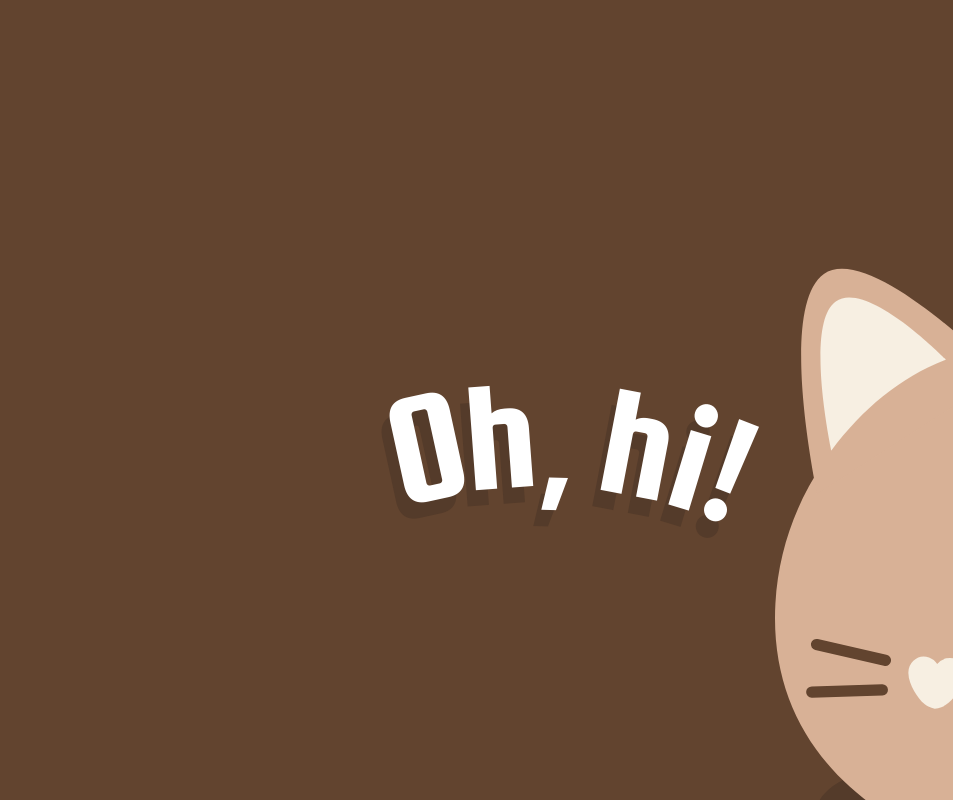
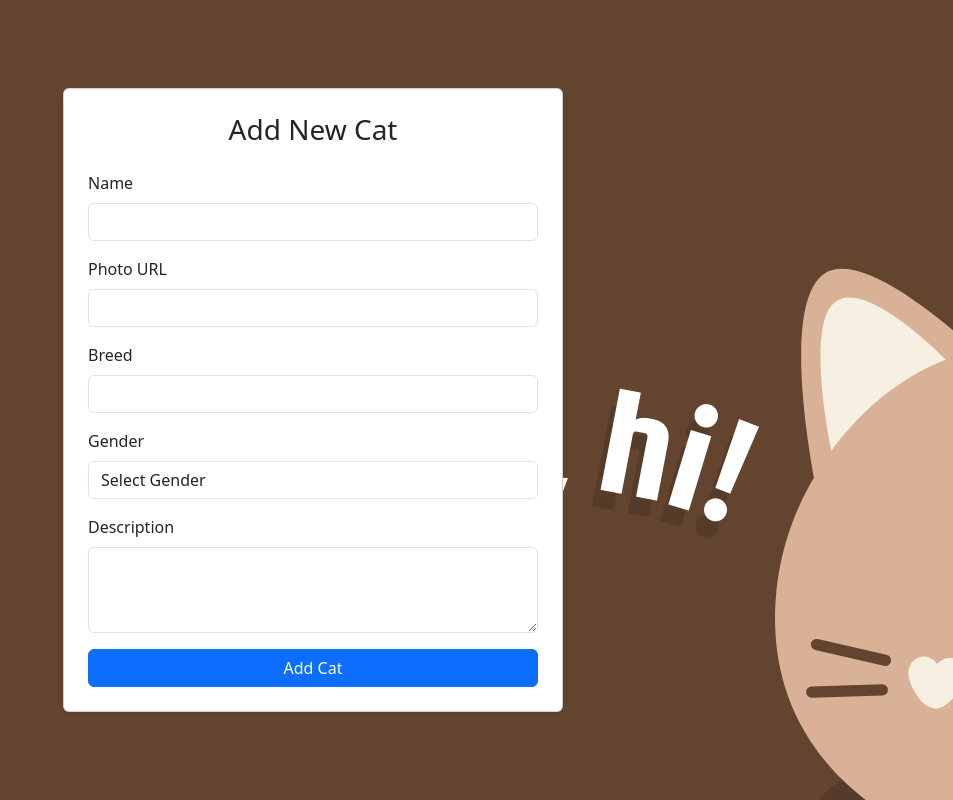
Before and after one commit to fandy233/cat-display-frontend, a React (Vite) app: page /add-cat in a window 1280 px wide. Before the commit this address had no page. Shown: the whole page, without its empty margins (327-1280 px from the left). Built offline with nearby package versions, Linux system fonts and the light colour scheme.

Commit message:
add ugly dashboard page where users can check their cats

```diff
--- /dev/null
+++ b/src/components/AddingCatPage.tsx
@@ -0,0 +1,127 @@
+import React, { useState } from 'react';
+import { useNavigate } from 'react-router-dom';
+import { useAtomValue } from 'jotai';
+import { tokenAtom } from '../atoms/authAtoms';
+import apiClient from '../services/apiClient';
+
+const AddingCatPage: React.FC = () => {
+    const token = useAtomValue(tokenAtom);
+    const navigate = useNavigate();
+    const [name, setName] = useState<string>('');
+    const [photoUrl, setPhotoUrl] = useState<string>('');
+    const [breed, setBreed] = useState<string>('');
+    const [gender, setGender] = useState<string>('');
+    const [description, setDescription] = useState<string>('');
+    const [error, setError] = useState<string | null>(null);
+
+    const handleAddCat = async (event: React.FormEvent) => {
+        event.preventDefault();
+
+        try {
+            const response = await apiClient.post(
+                '/users/me/cats',
+                { name, photoUrl, breed, gender, description },
+                {
+                    headers: {
+                        Authorization: `Bearer ${token}`,
+                    },
+                }
+            );
+
+            if (response.status === 201) {
+                navigate('/dashboard');
+            }
+        } catch (error) {
+            console.error('Failed to add cat', error);
+            setError('Failed to add cat. Please try again later.');
+        }
+    };
+
+    return (
+        <div className="container d-flex justify-content-center align-items-center vh-100">
+            <div className="card p-4 shadow-sm" style={{ maxWidth: '500px', width: '100%' }}>
+                <h3 className="text-center mb-4">Add New Cat</h3>
+                {error && (
+                    <div className="alert alert-danger" role="alert">
+                        {error}
+                    </div>
+                )}
+                <form onSubmit={handleAddCat}>
+                    <div className="mb-3">
+                        <label htmlFor="name" className="form-label">
+                            Name
+                        </label>
+                        <input
+                            type="text"
+                            className="form-control"
+                            id="name"
+                            value={name}
+                            onChange={(e) => setName(e.target.value)}
+                            required
+                        />
+                    </div>
+                    <div className="mb-3">
+                        <label htmlFor="photoUrl" className="form-label">
+                            Photo URL
+                        </label>
+                        <input
+                            type="text"
+                            className="form-control"
+                            id="photoUrl"
+                            value={photoUrl}
+                            onChange={(e) => setPhotoUrl(e.target.value)}
+                            required
+                        />
+                    </div>
+                    <div className="mb-3">
+                        <label htmlFor="breed" className="form-label">
+                            Breed
+                        </label>
+                        <input
+                            type="text"
+                            className="form-control"
+                            id="breed"
+                            value={breed}
+                            onChange={(e) => setBreed(e.target.value)}
+                            required
+                        />
+                    </div>
+                    <div className="mb-3">
+                        <label htmlFor="gender" className="form-label">
+                            Gender
+                        </label>
+                        <select
+                            className="form-control"
+                            id="gender"
+                            value={gender}
+                            onChange={(e) => setGender(e.target.value)}
+                            required
+                        >
+                            <option value="">Select Gender</option>
+                            <option value="Male">Male</option>
+                            <option value="Female">Female</option>
+                        </select>
+                    </div>
+                    <div className="mb-3">
+                        <label htmlFor="description" className="form-label">
+                            Description
+                        </label>
+                        <textarea
+                            className="form-control"
+                            id="description"
+                            value={description}
+                            onChange={(e) => setDescription(e.target.value)}
+                            rows={3}
+                            required
+                        ></textarea>
+                    </div>
+                    <button type="submit" className="btn btn-primary w-100">
+                        Add Cat
+                    </button>
+                </form>
+            </div>
+        </div>
+    );
+};
+
+export default AddingCatPage;
--- /dev/null
+++ b/src/components/CatDashboardPage.tsx
@@ -0,0 +1,102 @@
+import React, { useEffect, useState } from 'react';
+import { useNavigate } from 'react-router-dom';
+import { useAtomValue } from 'jotai';
+import { tokenAtom } from '../atoms/authAtoms';
+import apiClient from '../services/apiClient';
+
+interface Cat {
+    id: string;
+    name: string;
+    imageUrl: string;
+    breed: string;
+    gender: string;
+    description: string;
+}
+
+const CatDashboardPage: React.FC = () => {
+    const token = useAtomValue(tokenAtom);
+    const navigate = useNavigate();
+    const [cats, setCats] = useState<Cat[]>([]);
+    const [loading, setLoading] = useState<boolean>(true);
+    const [error, setError] = useState<string | null>(null);
+
+    useEffect(() => {
+        if (!token) {
+            navigate('/login');
+        } else {
+            const fetchCats = async () => {
+                try {
+                    setLoading(true);
+                    const response = await apiClient.get('/users/me/cats');
+                    setCats(response.data);
+                } catch (error) {
+                    console.error('Failed to fetch cats', error);
+                    setError('Failed to load cat data. Please try again later.');
+                } finally {
+                    setLoading(false);
+                }
+            };
+
+            fetchCats();
+        }
+    }, [token, navigate]);
+
+    if (loading) {
+        return (
+            <div className="container d-flex justify-content-center align-items-center vh-100">
+                <div>Loading...</div>
+            </div>
+        );
+    }
+
+    if (error) {
+        return (
+            <div className="container d-flex justify-content-center align-items-center vh-100">
+                <div className="alert alert-danger" role="alert">
+                    {error}
+                </div>
+            </div>
+        );
+    }
+
+    return (
+        <div className="container mt-4">
+            <h2 className="text-center mb-4">Cat Dashboard</h2>
+            <div className="d-flex justify-content-end mb-3">
+                <button
+                    className="btn btn-primary"
+                    onClick={() => navigate('/add-cat')}
+                >
+                    Add New Cat
+                </button>
+            </div>
+            <div className="row">
+                {cats.map((cat) => (
+                    <div key={cat.id} className="col-md-4 mb-4">
+                        <div className="card h-100">
+                            <img
+                                src={cat.imageUrl}
+                                className="card-img-top"
+                                alt={cat.name}
+                            />
+                            <div className="card-body">
+                                <h5 className="card-title">{cat.name}</h5>
+                                <p className="card-text">
+                                    <strong>Breed:</strong> {cat.breed}
+                                </p>
+                                <p className="card-text">
+                                    <strong>Gender:</strong> {cat.gender}
+                                </p>
+                                <p className="card-text">
+                                    <strong>Description:</strong> {cat.description}
+                                </p>
+                            </div>
+                        </div>
+                    </div>
+                ))}
+            </div>
+        </div>
+    );
+};
+
+export default CatDashboardPage;
--- a/src/components/LoginForm.tsx
+++ b/src/components/LoginForm.tsx
@@ -16,7 +16,7 @@ const LoginForm: React.FC = () => {
             await login({ username, password }, setToken);
             alert('Login successful!');
             // Navigate to user dashboard after successful login
-            //navigate('/dashboard');
+            navigate('/dashboard');
             // eslint-disable-next-line @typescript-eslint/no-unused-vars
         } catch (error) {
             alert('Login failed, please try again.');
--- a/src/main.tsx
+++ b/src/main.tsx
@@ -5,6 +5,8 @@ import { BrowserRouter as Router, Route, Routes } from 'react-router-dom';
 import LoginForm from './components/LoginForm';
 import RegistrationForm from './components/RegistrationForm';
 import './index.css';
+import CatDashboardPage from "./components/CatDashboardPage.tsx";
+import AddingCatPage from "./components/AddingCatPage.tsx";
 
 const root = ReactDOM.createRoot(document.getElementById('root') as HTMLElement);
 root.render(
@@ -13,6 +15,8 @@ root.render(
             <Routes>
                 <Route path="/login" element={<LoginForm />} />
                 <Route path="/register" element={<RegistrationForm />} />
+                <Route path="/dashboard" element={<CatDashboardPage />} />
+                <Route path="/add-cat" element={<AddingCatPage />} />
                 <Route path="/" element={<LoginForm />} />
             </Routes>
         </Router>
--- a/src/services/apiClient.ts
+++ b/src/services/apiClient.ts
@@ -1,5 +1,6 @@
 import axios from 'axios';
 import { tokenAtom } from '../atoms/authAtoms';
+import { getDefaultStore } from 'jotai';
 
 const apiClient = axios.create({
     baseURL: 'http://localhost:8080/api', //backend url
@@ -8,9 +9,11 @@ const apiClient = axios.create({
     },
 });
 
+const store = getDefaultStore();
+
 // Add token to headers if it exists
 apiClient.interceptors.request.use((config) => {
-    const token = tokenAtom ? tokenAtom : null;
+    const token = store.get(tokenAtom);
     if (token) {
         config.headers.Authorization = `Bearer ${token}`;
     }
```
